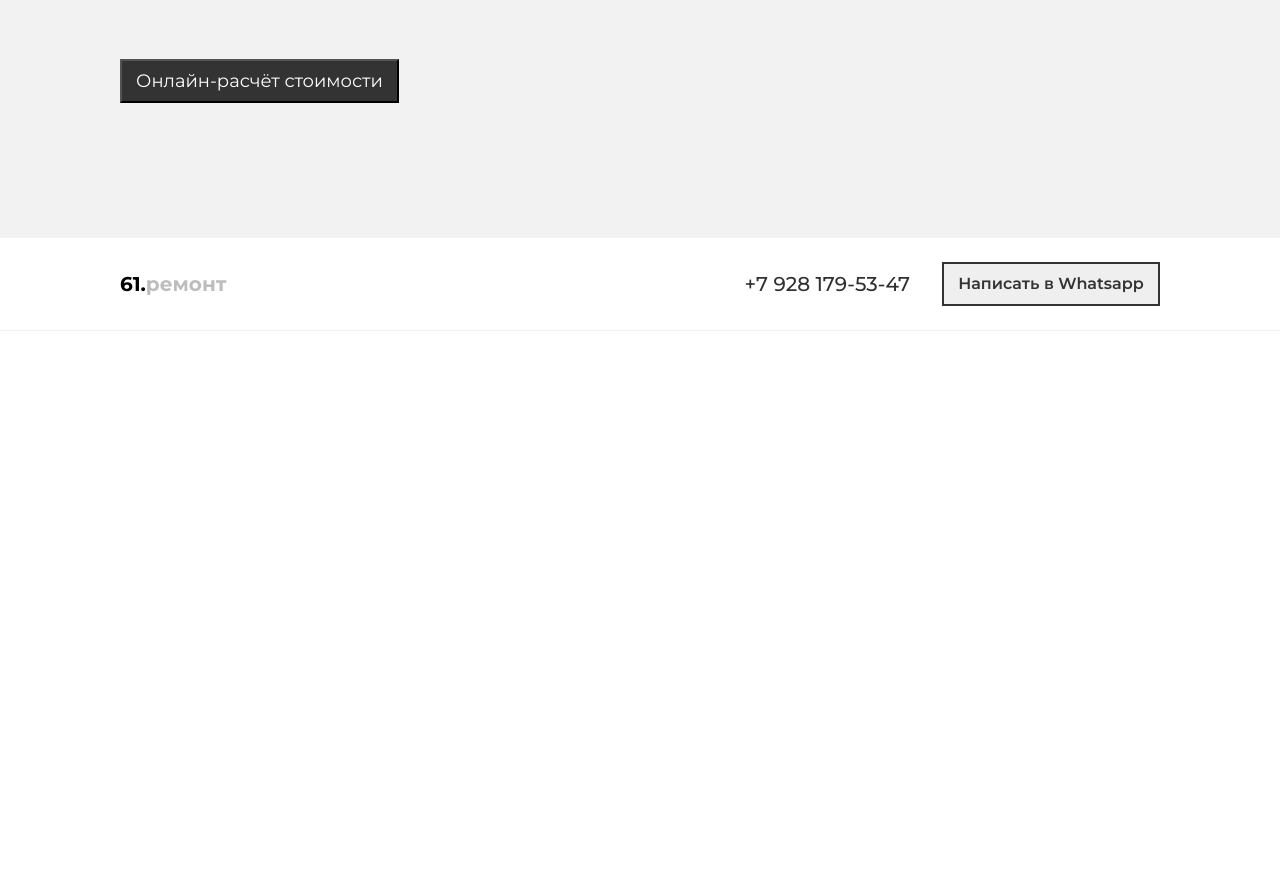
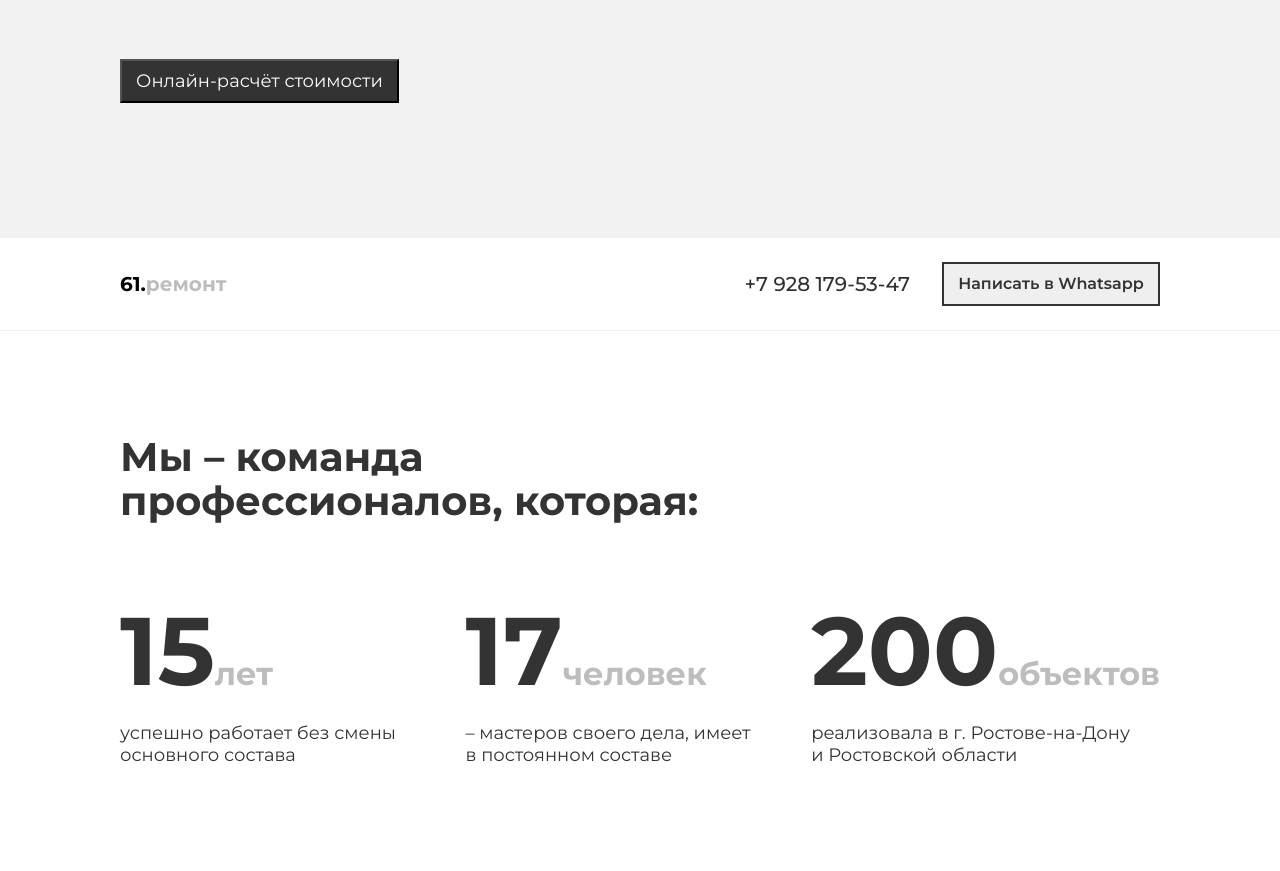
Before and after one commit to Daniil161russ/repair-progect, a plain HTML site: page index.html in a window 1280 px wide. Shown: the part 370-1241 px from the top of the page. Before the commit the page ends 800 px from the top, so only its background shows below. Drawn offline with Linux system fonts and the light colour scheme.

Commit message:
Made a company description section

```diff
--- a/css/style.css
+++ b/css/style.css
@@ -101,3 +101,60 @@
 	text-align: center;
 	color: #333333;
 }
+
+/* Company Description  */
+
+.comp-description{
+	height: 540px;
+}
+
+.comp-description__title{
+	width: 588px;
+	margin: 0;
+	padding: 104px 120px 80px;
+	font-style: normal;
+	font-weight: bold;
+	font-size: 40px;
+	line-height: 110%;
+	color: #333333;
+}
+
+.skills{
+	margin-left: 120px;
+	margin-right: 120px;
+	display: flex;
+	justify-content: space-between;
+}
+
+.skill-box{
+	width: 384px;
+	height: 164px;
+}
+
+.skill-box__title{
+	margin: 0;
+	font-style: normal;
+	font-weight: bold;
+	font-size: 96px;
+	line-height: 100%;
+	color: #333333;
+	padding-bottom: 24px;
+}
+
+.title_gray{
+	font-style: normal;
+	font-weight: bold;
+	font-size: 32px;
+	line-height: 40px;
+	color: #BDBDBD;
+}
+
+.skill-box__subtitle{
+	width: 384px;
+	height: 44px;
+	font-style: normal;
+	font-weight: normal;
+	font-size: 18px;
+	line-height: 120%;
+	color: #333333;
+}
--- a/index.html
+++ b/index.html
@@ -23,5 +23,22 @@
 			</div>
 		</div>
 	</header>
+	<section class="comp-description">
+		<h2 class="comp-description__title">Мы – команда профессионалов, которая:</h2>
+		<div class="skills">
+			<div class="skill-box">
+				<h4 class="skill-box__title">15<span class="title_gray">лет</span></h4>
+				<span class="skill-box__subtitle">успешно работает без смены основного состава</span>
+			</div>
+			<div class="skill-box">
+				<h4 class="skill-box__title">17<span class="title_gray">человек</span></h4>
+				<span class="skill-box__subtitle">– мастеров своего дела, имеет в&nbsp;постоянном составе</span>
+			</div>
+			<div class="skill-box">
+				<h4 class="skill-box__title">200<span class="title_gray">объектов</span></h4>
+				<span class="skill-box__subtitle">реализовала в г. Ростове-на-Дону и&nbsp;Ростовской области</span>
+			</div>
+		</div>
+	</section>
 </body>
 </html>
```
